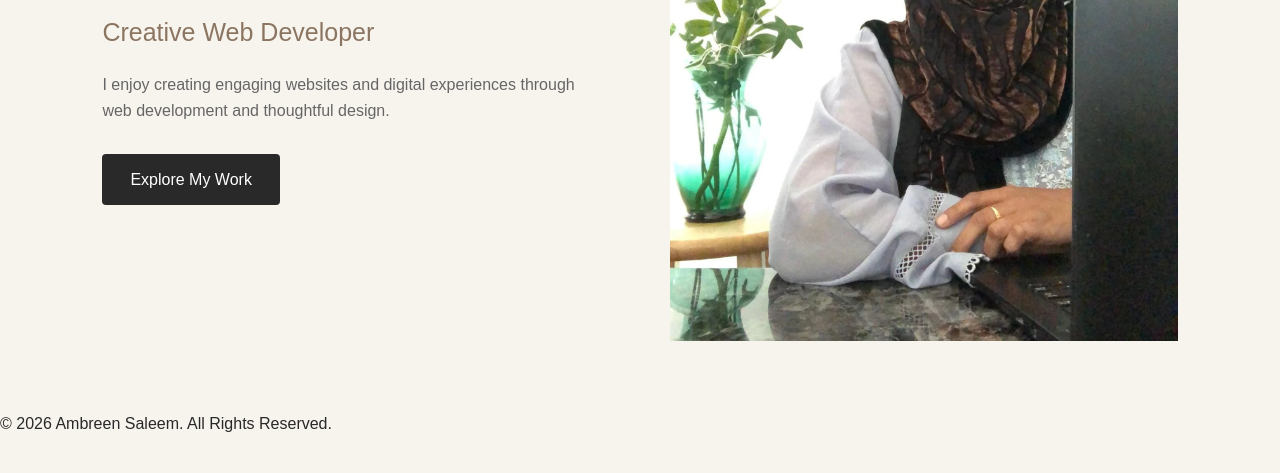
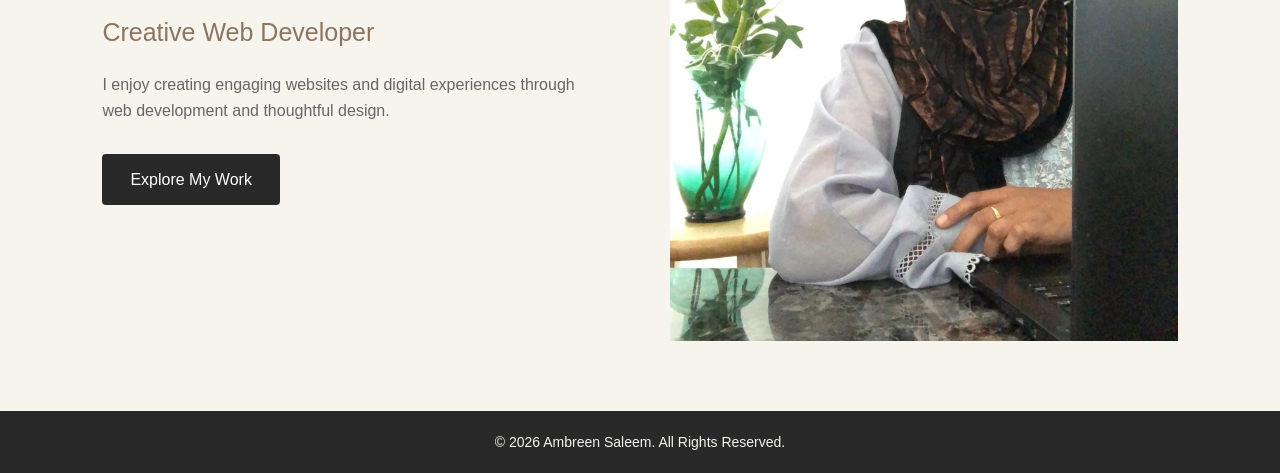
Before and after one commit to Ambreen189/Ambreen189.github.io, a plain HTML site: page index.html in a window 1280 px wide. Shown: the part 454-927 px from the top of the page. Before the commit the page ends 890 px from the top, so only its background shows below. Drawn offline with Linux system fonts and the light colour scheme.

Commit message:
add footer and its styling

```diff
--- a/app.css
+++ b/app.css
@@ -129,6 +129,14 @@ img {
   border-radius: 8px;
 }
 
+.footer {
+  background-color: #292929;
+  color: #F7F4EE;
+  text-align: center;
+  padding: 20px;
+  font-size: 14px;
+}
+
 @media (max-width: 768px) {
   .navbar {
     flex-direction: column;
--- a/index.html
+++ b/index.html
@@ -34,7 +34,7 @@
       </div>
     </section>
   </main>
-  <footer>&copy; 2026 Ambreen Saleem. All Rights Reserved.</footer>
+  <footer class="footer">&copy; 2026 Ambreen Saleem. All Rights Reserved.</footer>
   <script src="app.js"></script>
 </body>
 
```
